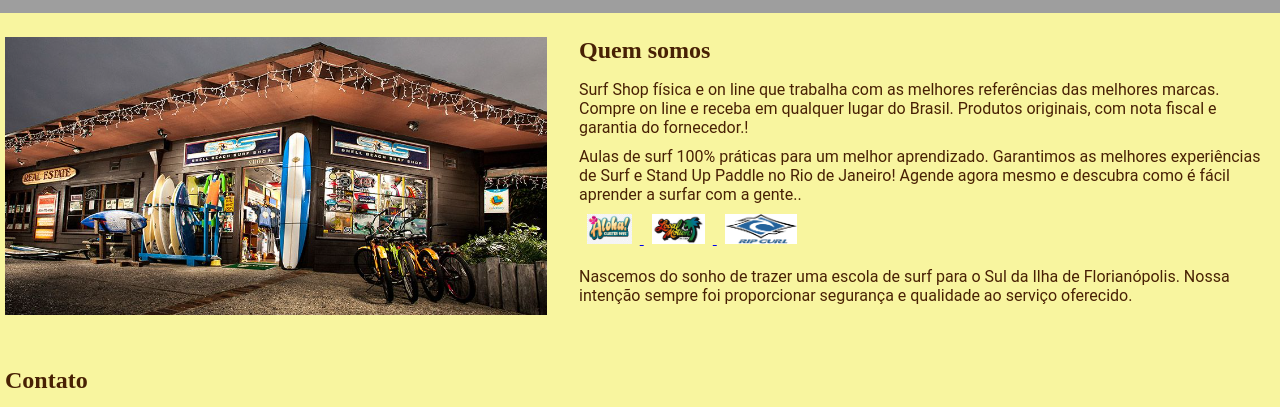
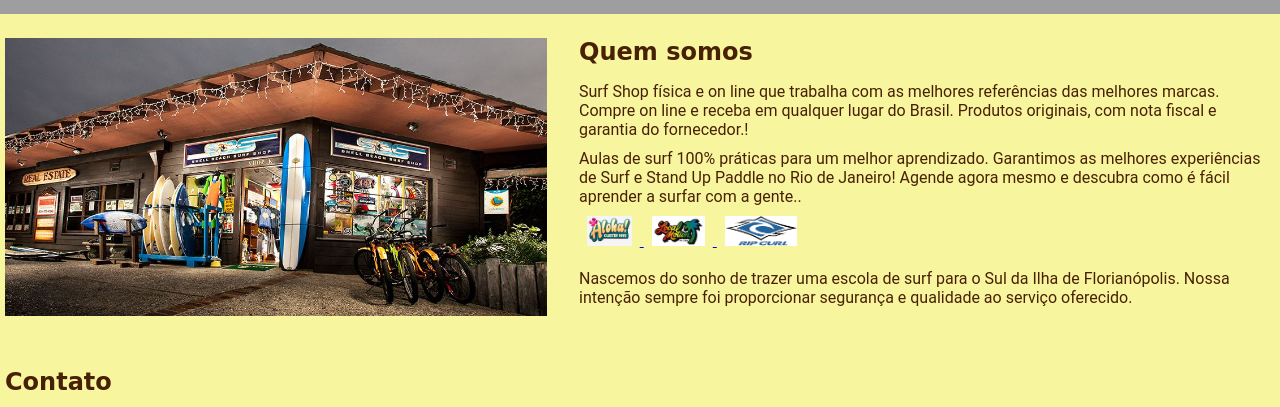
Before and after one commit to JulioCFR50/site_surfshop, a plain HTML site: page index.html in a window 1280 px wide. Shown: the part 84-491 px from the top of the page. Drawn offline with Linux system fonts and the light colour scheme; grey boxes are pictures that could not be loaded; a web font is replaced by a local one.

Commit message:
Atualização de site

```diff
--- a/main.css
+++ b/main.css
@@ -9,14 +9,14 @@ header,
 section h2,
 section h3,
 form button {
-	font-family: 'Lagosta', cursiva;
+	font-family: 'Lagosta', cursive;
 	font-weight: normal;
 }
 
 body,
 input,
 textarea {
-	font-family: 'Roboto', sem serifa;
+	font-family: 'Roboto', sem serife;
 }
 
 header {
```
Also changed, not shown: 1 other file.
